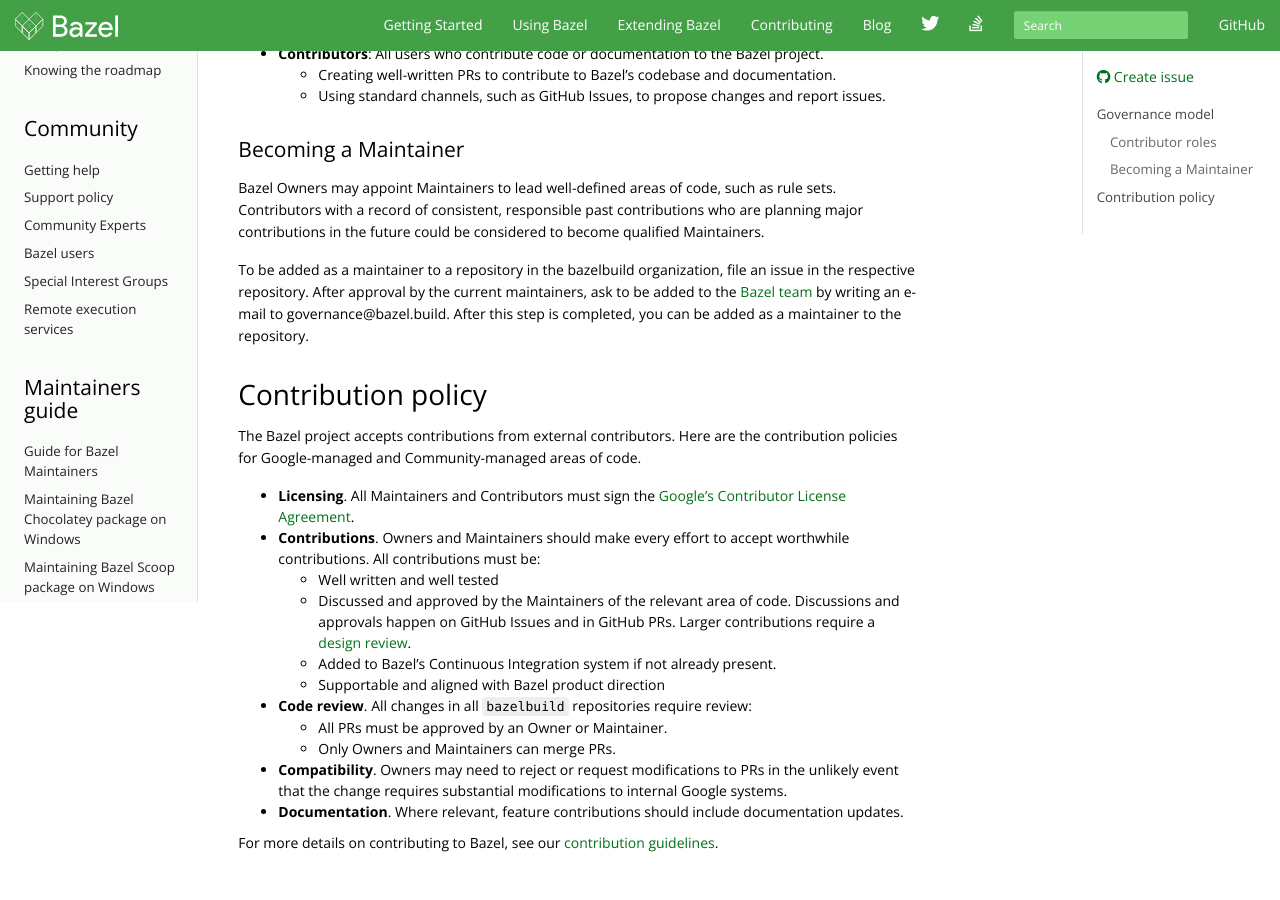
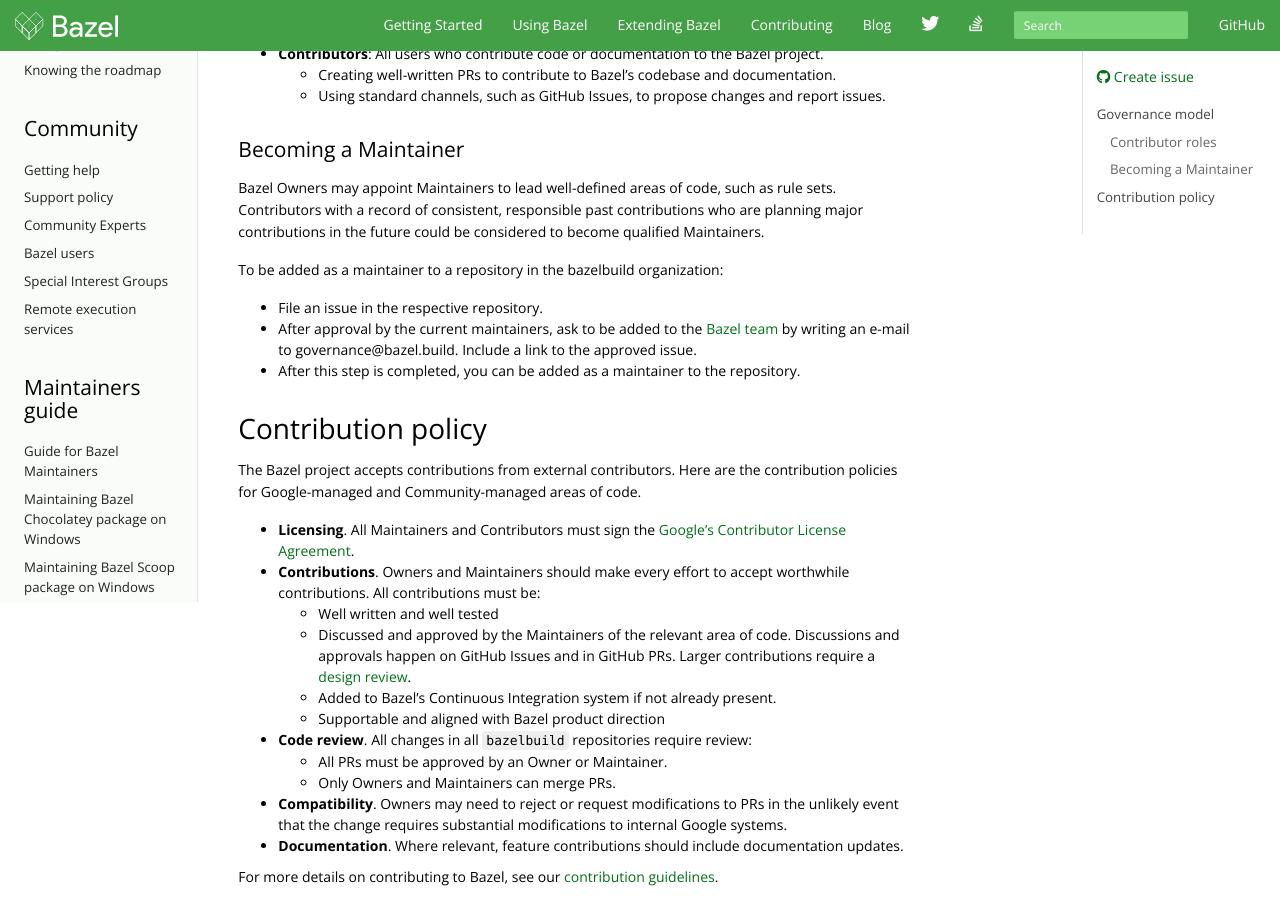
Before and after one commit to bazelbuild/bazel-website, a Jekyll site: the page built from governance.md, in a window 1280 px wide and 900 px high, scrolled down 659 px. Built offline with Jekyll 4.4.1, drawn with Linux system fonts in a browser that asks for light colours; nearby versions of some CDN libraries; library files that are not in the unit come from our copies; comment, search, counter and statistics services are not loaded; the table of contents is made by our own code.

Commit message:
Update governance.md

```diff
--- a/governance.md
+++ b/governance.md
@@ -47,11 +47,14 @@
 contributions who are planning major contributions in the future could be
 considered to become qualified Maintainers.
 
-To be added as a maintainer to a repository in the bazelbuild organization,
-file an issue in the respective repository. After approval by the current
-maintainers, ask to be added to the [Bazel team](https://github.com/orgs/bazelbuild/people){: .external}
-by writing an e-mail to governance@bazel.build. After this step is completed,
-you can be added as a maintainer to the repository.
+To be added as a maintainer to a repository in the bazelbuild organization:
+
+*   File an issue in the respective repository.
+*   After approval by the current maintainers, ask to be added to the [Bazel team](https://github.com/orgs/bazelbuild/people){: .external}
+    by writing an e-mail to governance@bazel.build. Include a link to the
+    approved issue.
+*   After this step is completed, you can be added as a maintainer to the
+    repository.
 
 ## Contribution policy
 
```
